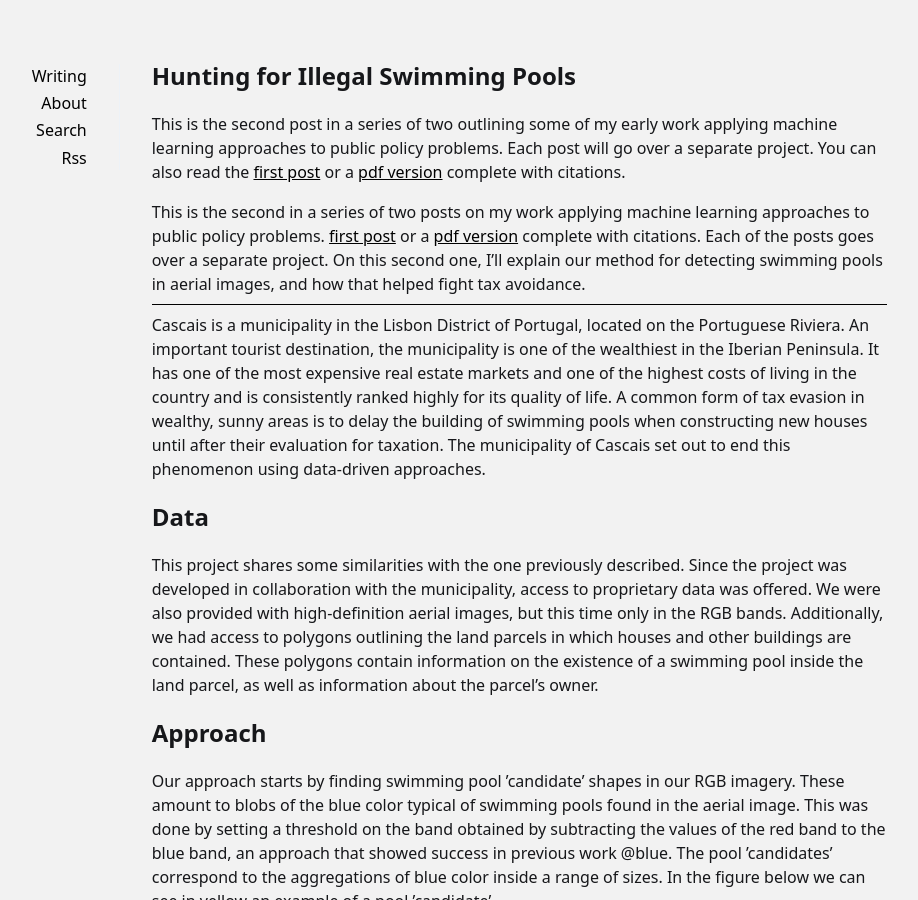
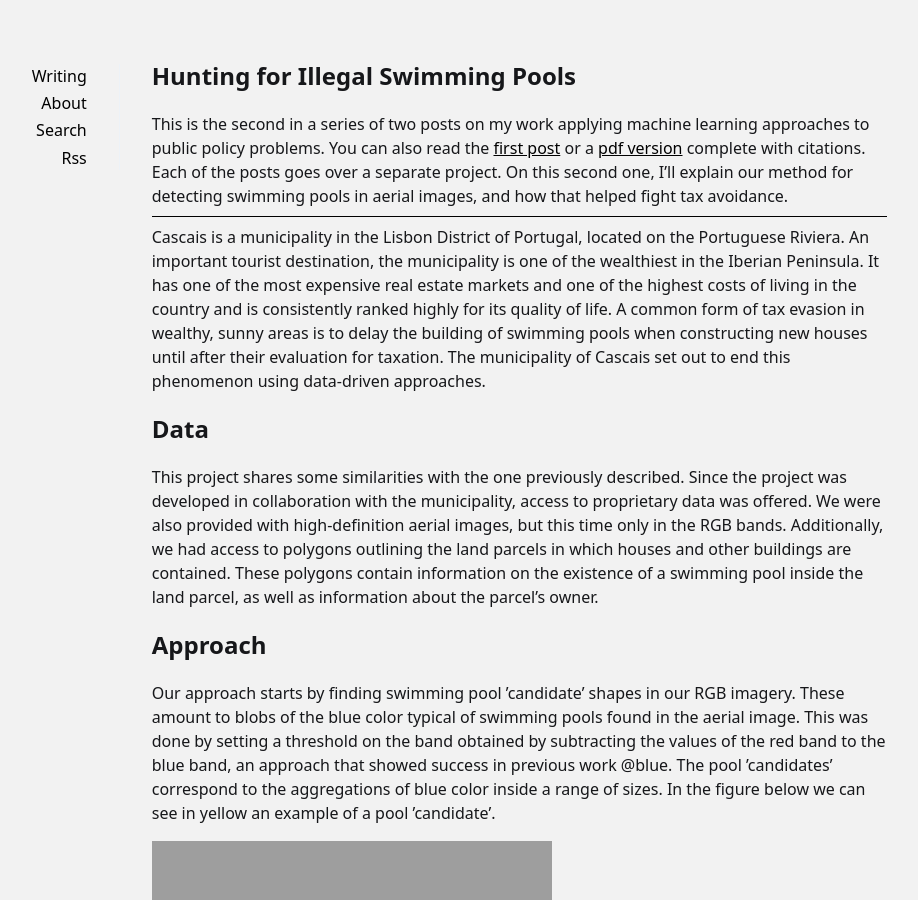
Before and after one commit to fernandeslouro/blog, a Jekyll site: the page built from _posts/2020-02-05-hunting-for-illegal-swimming-pools.md, in a window 1280 px wide and 900 px high. Shown: the whole window, without its empty margins (201-1119 px from the left). Built offline with Jekyll 4.4.1, drawn with Linux system fonts in a browser that asks for light colours.

Commit message:
Update 2020-02-05-hunting-for-illegal-swimming-pools.md

```diff
--- a/_posts/2020-02-05-hunting-for-illegal-swimming-pools.md
+++ b/_posts/2020-02-05-hunting-for-illegal-swimming-pools.md
@@ -4,9 +4,7 @@ title: Hunting for Illegal Swimming Pools
 tags: [machine-learning]
 ---
 
-This is the second post in a series of two outlining some of my early work applying machine learning approaches to public policy problems. Each post will go over a separate project. You can also read the [first post](http://blog.louro.xyz/2020/02/05/hunting-for-illegal-swimming-pools) or a [pdf version](http://louro.xyz/ml-public-policy.pdf) complete with citations.
-
-This is the second in a series of two posts on my work applying machine learning approaches to public policy problems.  [first post](http://blog.louro.xyz/2020/02/05/hunting-for-illegal-swimming-pools) or a [pdf version](http://louro.xyz/ml-public-policy.pdf) complete with citations. Each of the posts goes over a separate project. On this second one, I'll explain our method for detecting swimming pools in aerial images, and how that helped fight tax avoidance.
+This is the second in a series of two posts on my work applying machine learning approaches to public policy problems. You can also read the [first post](http://blog.louro.xyz/2020/02/05/hunting-for-illegal-swimming-pools) or a [pdf version](http://louro.xyz/ml-public-policy.pdf) complete with citations. Each of the posts goes over a separate project. On this second one, I'll explain our method for detecting swimming pools in aerial images, and how that helped fight tax avoidance.
 
 ***
 
```
